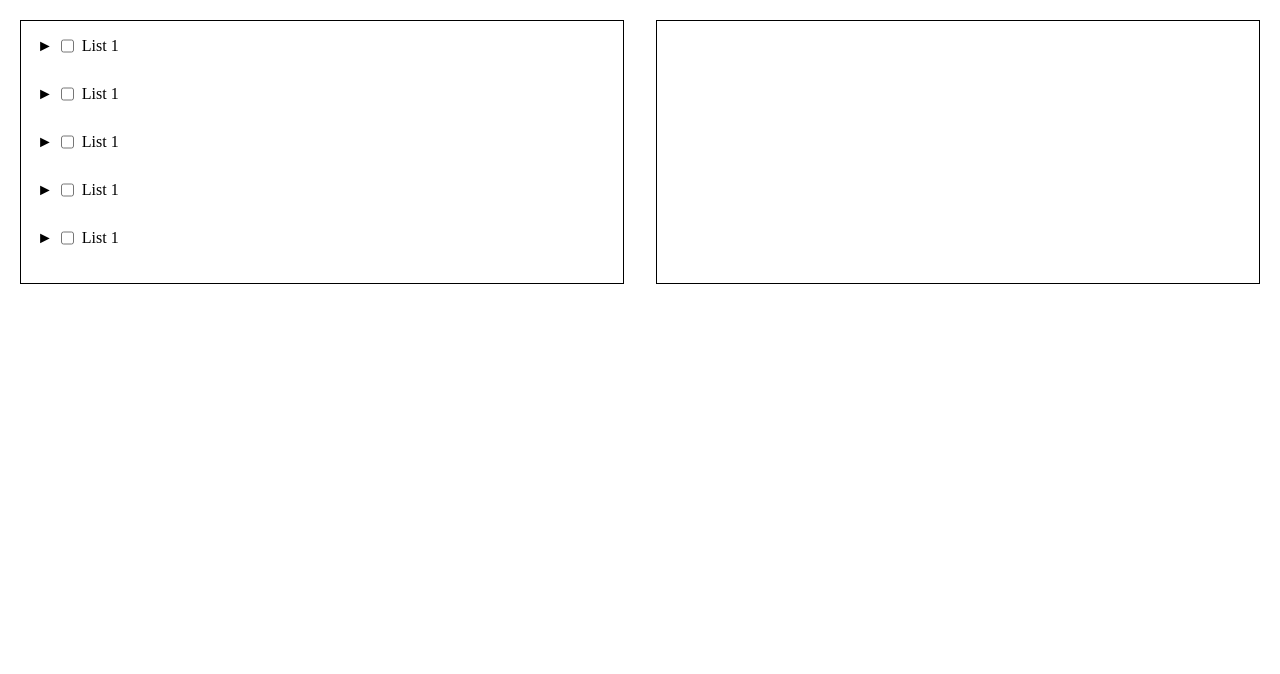
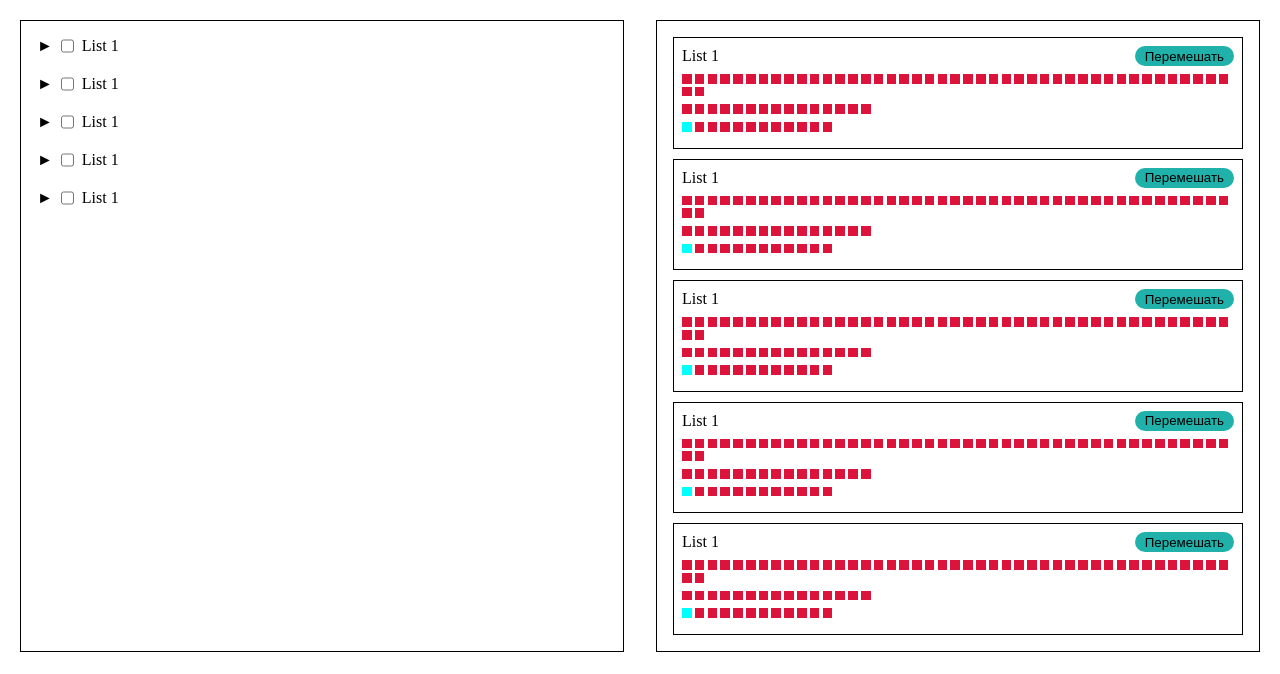
Before and after one commit to StaburovAlexey/test-list-and-items, a Vue app: page / in a window 1280 px wide. Shown: the top 674 px of the page. Built offline with nearby package versions, Linux system fonts and the light colour scheme.

Commit message:
layout items conteiner

```diff
--- a/src/assets/index.css
+++ b/src/assets/index.css
@@ -15,9 +15,6 @@
   border: 1px solid black;
   box-sizing: border-box;
   padding: 1rem;
-}
-
-.lists {
   display: flex;
   flex-direction: column;
   gap: 10px;
@@ -44,7 +41,7 @@
   height: 0;
   overflow: hidden;
   transition: 0.5s;
-  padding: 20px 0 0 20px;
+  padding: 10px 0 0 40px;
   display: flex;
   flex-direction: column;
   gap: 0.5rem;
@@ -61,8 +58,60 @@
   gap: 10px;
 }
 
+.items__conteiner {
+  width: 100%;
+  display: flex;
+  flex-direction: column;
+  border: 1px solid black;
+  padding: 0.5rem;
+  gap: 0.5rem;
+  box-sizing: border-box;
+}
+.items__container-header {
+  width: 100%;
+  display: flex;
+  flex-direction: row;
+  justify-content: space-between;
+  align-items: center;
+}
+
+.items__container-btn {
+  border: none;
+  background-color: lightseagreen;
+  padding: 2.5px 10px;
+  border-radius: 20px;
+  cursor: pointer;
+}
+
+.items__container-btn:active {
+  background-color: blue;
+}
+
+.items__container-btn:hover {
+  opacity: 0.7;
+}
+
+.items__cubes {
+  display: flex;
+  flex-direction: column;
+  gap: 0.5rem;
+}
+
+.items__cubes-line{
+  display: flex;
+  flex-direction: row;
+  flex-wrap: wrap;
+  gap: 0.2rem;
+}
+
 .input-color {
   border: none;
   block-size: 100%;
   width: 20px;
 }
+
+.color-box {
+  width: 0.6rem;
+  aspect-ratio: 1/1;
+  background-color: crimson;
+}
--- /dev/null
+++ b/src/components/ColorBox.vue
@@ -0,0 +1,9 @@
+<template>
+  <div class="color-box"></div>
+</template>
+
+<script>
+export default {};
+</script>
+
+<style lang="css" scoped></style>
--- /dev/null
+++ b/src/components/ItemBlock.vue
@@ -0,0 +1,101 @@
+<template>
+  <div class="items__conteiner">
+    <div class="items__container-header">
+      <span class="items__container-title">List 1</span>
+      <button class="items__container-btn">Перемешать</button>
+    </div>
+    <div class="items__cubes">
+      <div class="items__cubes-line">
+        <ColorBox></ColorBox>
+        <ColorBox></ColorBox>
+        <ColorBox></ColorBox>
+        <ColorBox></ColorBox>
+        <ColorBox></ColorBox>
+        <ColorBox></ColorBox>
+        <ColorBox></ColorBox>
+        <ColorBox></ColorBox>
+        <ColorBox></ColorBox>
+        <ColorBox></ColorBox>
+        <ColorBox></ColorBox>
+        <ColorBox></ColorBox>
+        <ColorBox></ColorBox>
+        <ColorBox></ColorBox>
+        <ColorBox></ColorBox>
+        <ColorBox></ColorBox>
+        <ColorBox></ColorBox>
+        <ColorBox></ColorBox>
+        <ColorBox></ColorBox>
+        <ColorBox></ColorBox>
+        <ColorBox></ColorBox>
+        <ColorBox></ColorBox>
+        <ColorBox></ColorBox>
+        <ColorBox></ColorBox>
+        <ColorBox></ColorBox>
+        <ColorBox></ColorBox>
+        <ColorBox></ColorBox>
+        <ColorBox></ColorBox>
+        <ColorBox></ColorBox>
+        <ColorBox></ColorBox>
+        <ColorBox></ColorBox>
+        <ColorBox></ColorBox>
+        <ColorBox></ColorBox>
+        <ColorBox></ColorBox>
+        <ColorBox></ColorBox>
+        <ColorBox></ColorBox>
+        <ColorBox></ColorBox>
+        <ColorBox></ColorBox>
+        <ColorBox></ColorBox>
+        <ColorBox></ColorBox>
+        <ColorBox></ColorBox>
+        <ColorBox></ColorBox>
+        <ColorBox></ColorBox>
+        <ColorBox></ColorBox>
+        <ColorBox></ColorBox>
+      </div>
+      <div class="items__cubes-line">
+        <ColorBox></ColorBox>
+        <ColorBox></ColorBox>
+        <ColorBox></ColorBox>
+        <ColorBox></ColorBox>
+        <ColorBox></ColorBox>
+        <ColorBox></ColorBox>
+        <ColorBox></ColorBox>
+        <ColorBox></ColorBox>
+        <ColorBox></ColorBox>
+        <ColorBox></ColorBox>
+        <ColorBox></ColorBox>
+        <ColorBox></ColorBox>
+        <ColorBox></ColorBox>
+        <ColorBox></ColorBox>
+        <ColorBox></ColorBox>
+      </div>
+      <div class="items__cubes-line">
+        <ColorBox style="background-color: aqua;"></ColorBox>
+        <ColorBox></ColorBox>
+        <ColorBox></ColorBox>
+        <ColorBox></ColorBox>
+        <ColorBox></ColorBox>
+        <ColorBox></ColorBox>
+        <ColorBox></ColorBox>
+        <ColorBox></ColorBox>
+        <ColorBox></ColorBox>
+        <ColorBox></ColorBox>
+        <ColorBox></ColorBox>
+        <ColorBox></ColorBox>
+      </div>
+      <div class="items__cubes-line"></div>
+    </div>
+  </div>
+</template>
+
+<script>
+import ColorBox from "./ColorBox.vue";
+
+export default {
+  components: {
+    ColorBox,
+  },
+};
+</script>
+
+<style scoped></style>
--- a/src/components/ItemContainer.vue
+++ b/src/components/ItemContainer.vue
@@ -1,9 +1,21 @@
 <template>
-  <div class="main__block"></div>
+  <div class="main__block items">
+    <ItemBlock />
+    <ItemBlock />
+    <ItemBlock />
+    <ItemBlock />
+    <ItemBlock />
+  </div>
 </template>
 
 <script>
-export default {};
+import ItemBlock from "./ItemBlock.vue";
+
+export default {
+  components: {
+    ItemBlock,
+  },
+};
 </script>
 
 <style scoped></style>
--- /dev/null
+++ b/src/components/ListAcordion.vue
@@ -0,0 +1,25 @@
+<template>
+  <form class="lists__content-box" ref="lists">
+    <div class="lists__content-label">
+      <input type="checkbox" name="" id="" @click.stop />List 1
+    </div>
+    <ul class="lists__content">
+      <ListItem></ListItem>
+      <ListItem></ListItem>
+      <ListItem></ListItem>
+      <ListItem></ListItem>
+    </ul>
+  </form>
+</template>
+
+<script>
+import ListItem from "./ListItem.vue";
+
+export default {
+  components: {
+    ListItem,
+  },
+};
+</script>
+
+<style scoped></style>
--- a/src/components/ListContainer.vue
+++ b/src/components/ListContainer.vue
@@ -1,81 +1,33 @@
 <template>
   <div class="main__block lists">
-    <form class="lists__content-box" ref="lists">
-      <div class="lists__content-label">
-        <input type="checkbox" name="" id="" />List 1
-      </div>
-      <ul class="lists__content">
-        <ListItem></ListItem>
-        <ListItem></ListItem>
-        <ListItem></ListItem>
-        <ListItem></ListItem>
-      </ul>
-    </form>
-    <form class="lists__content-box" ref="lists">
-      <div class="lists__content-label">
-        <input type="checkbox" name="" id="" />List 1
-      </div>
-      <ul class="lists__content">
-        <ListItem></ListItem>
-        <ListItem></ListItem>
-        <ListItem></ListItem>
-        <ListItem></ListItem>
-      </ul>
-    </form>
-    <form class="lists__content-box" ref="lists">
-      <div class="lists__content-label">
-        <input type="checkbox" name="" id="" />List 1
-      </div>
-      <ul class="lists__content">
-        <ListItem></ListItem>
-        <ListItem></ListItem>
-        <ListItem></ListItem>
-        <ListItem></ListItem>
-      </ul>
-    </form>
-    <form class="lists__content-box" ref="lists">
-      <div class="lists__content-label">
-        <input type="checkbox" name="" id="" />List 1
-      </div>
-      <ul class="lists__content">
-        <ListItem></ListItem>
-        <ListItem></ListItem>
-        <ListItem></ListItem>
-        <ListItem></ListItem>
-      </ul>
-    </form>
-    <form class="lists__content-box" ref="lists">
-      <div class="lists__content-label">
-        <input type="checkbox" name="" id="" />List 1
-      </div>
-      <ul class="lists__content">
-        <ListItem></ListItem>
-        <ListItem></ListItem>
-        <ListItem></ListItem>
-        <ListItem></ListItem>
-      </ul>
-    </form>
+    <ListAcordion></ListAcordion>
+    <ListAcordion></ListAcordion>
+    <ListAcordion></ListAcordion>
+    <ListAcordion></ListAcordion>
+    <ListAcordion></ListAcordion>
   </div>
 </template>
 
 <script>
+import ListAcordion from "./ListAcordion.vue";
 import ListItem from "./ListItem.vue";
 
 export default {
   data() {
     return {
-      lists: null,
     };
   },
   components: {
     ListItem,
+    ListAcordion,
   },
   mounted() {
-    const lists = document.querySelectorAll(".lists__content-box");
+    const lists = document.querySelectorAll(".lists__content-label");
 
     lists.forEach((list) => {
       list.addEventListener("click", () => {
-        list.classList.toggle("active");
+        const parentLists = list.parentNode;
+        parentLists.classList.toggle("active");
       });
     });
   },
```
